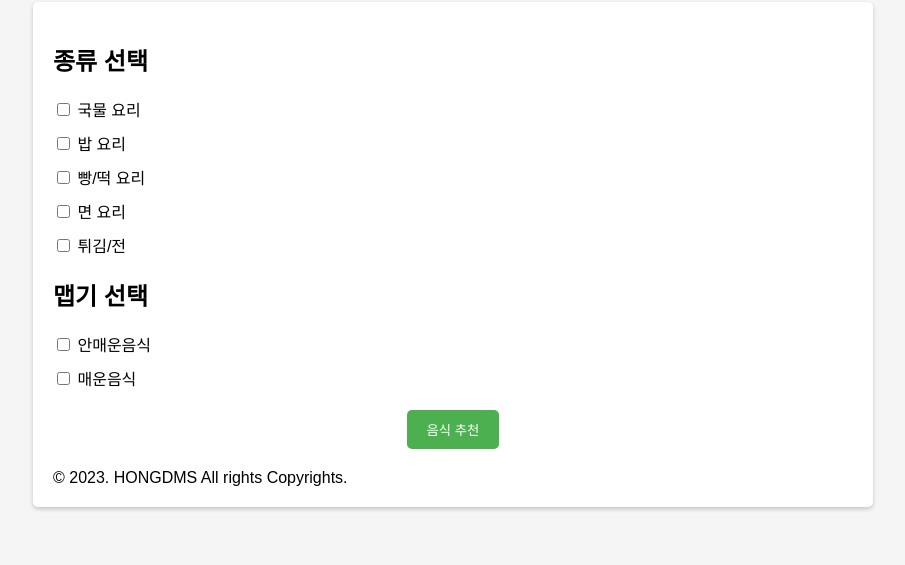
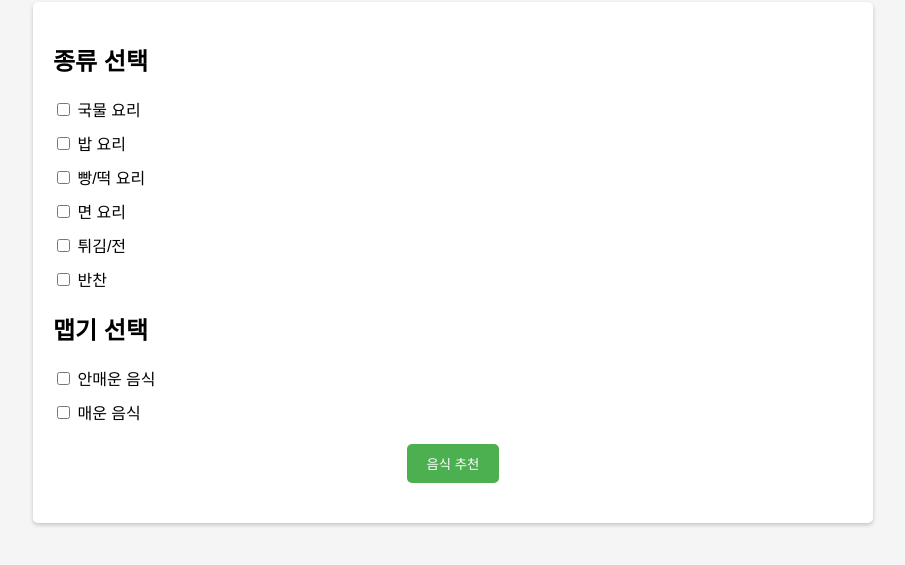
Before and after one commit to hongdmcs/pront-hdm, a plain HTML site: page index.html in a window 1280 px wide. Shown: the part 87-652 px from the top of the page, without its empty margins (187-1092 px from the left). Drawn offline with Linux system fonts and the light colour scheme.

Commit message:
Update index.html

```diff
--- a/index.html
+++ b/index.html
@@ -1,4 +1,3 @@
-
 <!DOCTYPE html>
 <html lang="ko">
 
@@ -34,28 +33,27 @@
                 <input type="checkbox" name="category" value="fry">
                 튀김/전
             </label>
+            <label>
+                <input type="checkbox" name="category" value="side">
+                반찬
+            </label>
         </div>
         <div class="options">
             <h2>맵기 선택</h2>
             <label>
                 <input type="checkbox" name="spicy" value="mild">
-                안매운음식
+                안매운 음식
             </label>
             <label>
                 <input type="checkbox" name="spicy" value="spicy">
-                매운음식
+                매운 음식
             </label>
         </div>
         <button id="recommend-btn">음식 추천</button>
         <div id="result"></div>
-        &copy 2023. HONGDMS All rights Copyrights.
     </div>
 
     <script src="script.js"></script>
-
-
-
-
 </body>
 
 </html>
```
